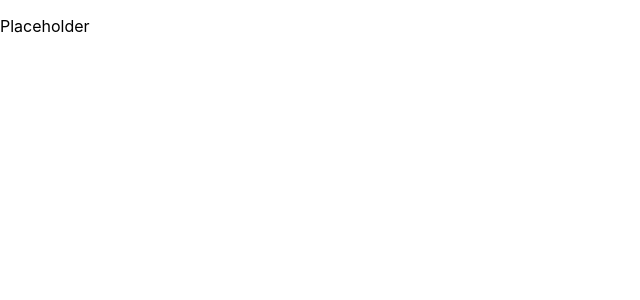
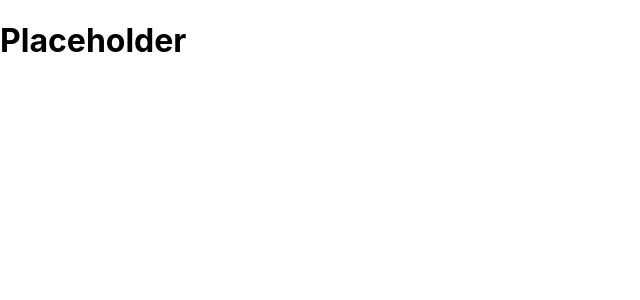
Before and after one commit to Marzdor/CSE-4050, a React (Create React App) app: page / in a window 1280 px wide. Shown: the top 300 px of the page, without its empty margins (0-640 px from the left). Built offline with nearby package versions, Linux system fonts and the light colour scheme.

Commit message:
added react router and setup basic router

```diff
--- a/package.json
+++ b/package.json
@@ -8,6 +8,7 @@
     "@testing-library/user-event": "^12.1.10",
     "react": "^17.0.2",
     "react-dom": "^17.0.2",
+    "react-router-dom": "^5.2.0",
     "react-scripts": "4.0.3",
     "web-vitals": "^1.0.1"
   },
--- a/src/App.js
+++ b/src/App.js
@@ -1,10 +1,7 @@
+import MainRouter from "./routing/MainRouter";
 
 function App() {
-  return (
-    <div >
-     <p>Placeholder</p>
-    </div>
-  );
+  return <MainRouter />;
 }
 
 export default App;
--- /dev/null
+++ b/src/pages/MainPage.js
@@ -0,0 +1,11 @@
+import React from "react";
+
+const MainPage = () => {
+  return (
+    <div>
+      <h1>Placeholder</h1>
+    </div>
+  );
+};
+
+export default MainPage;
--- /dev/null
+++ b/src/routing/MainRouter.js
@@ -0,0 +1,18 @@
+import { Route, BrowserRouter as Router, Switch } from "react-router-dom";
+
+import MainPage from "../pages/MainPage";
+import React from "react";
+
+const MainRouter = () => {
+  return (
+    <Router>
+      <Switch>
+        <Route path="/">
+          <MainPage />
+        </Route>
+      </Switch>
+    </Router>
+  );
+};
+
+export default MainRouter;
```
Also changed, not shown: src/index.js (+6 -6 lines), 1 other file (tests, documents, lock files or other folders).
